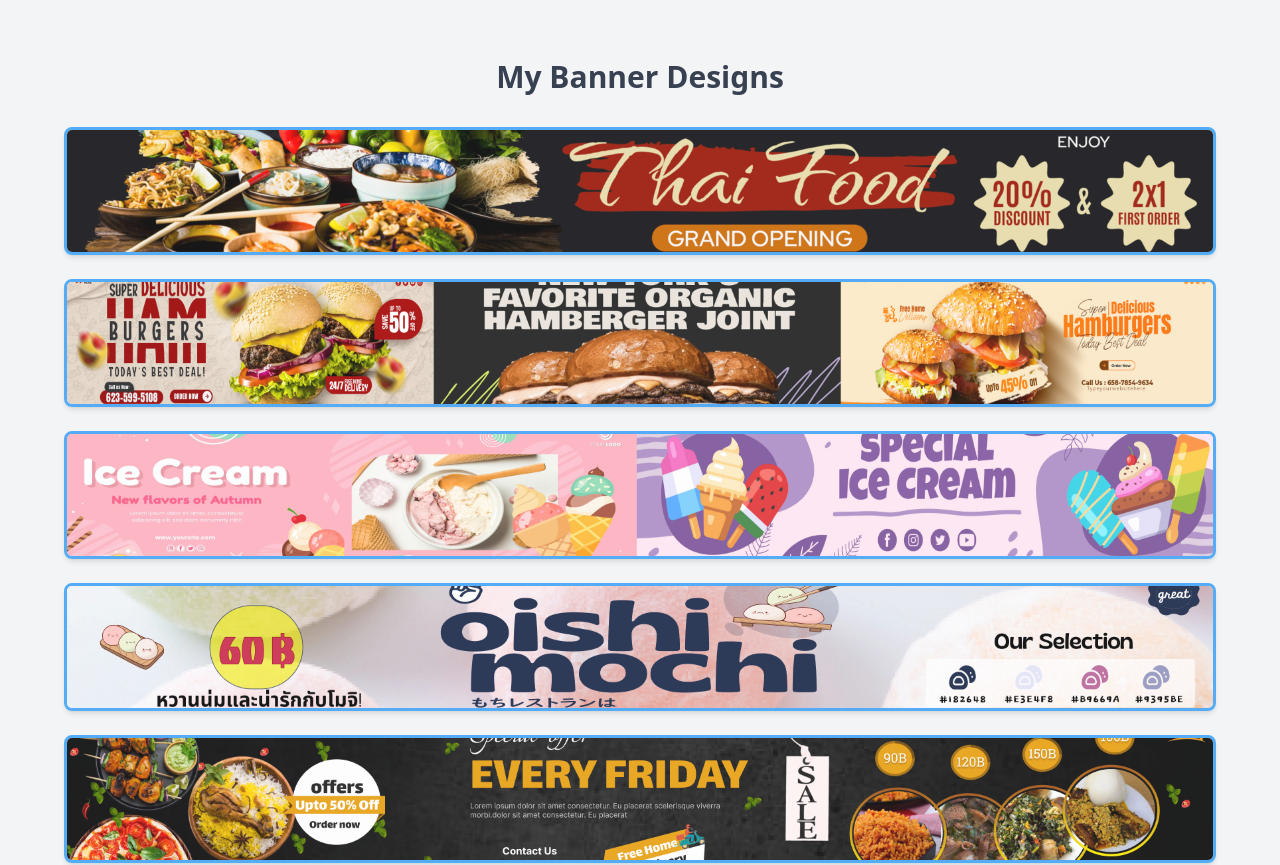
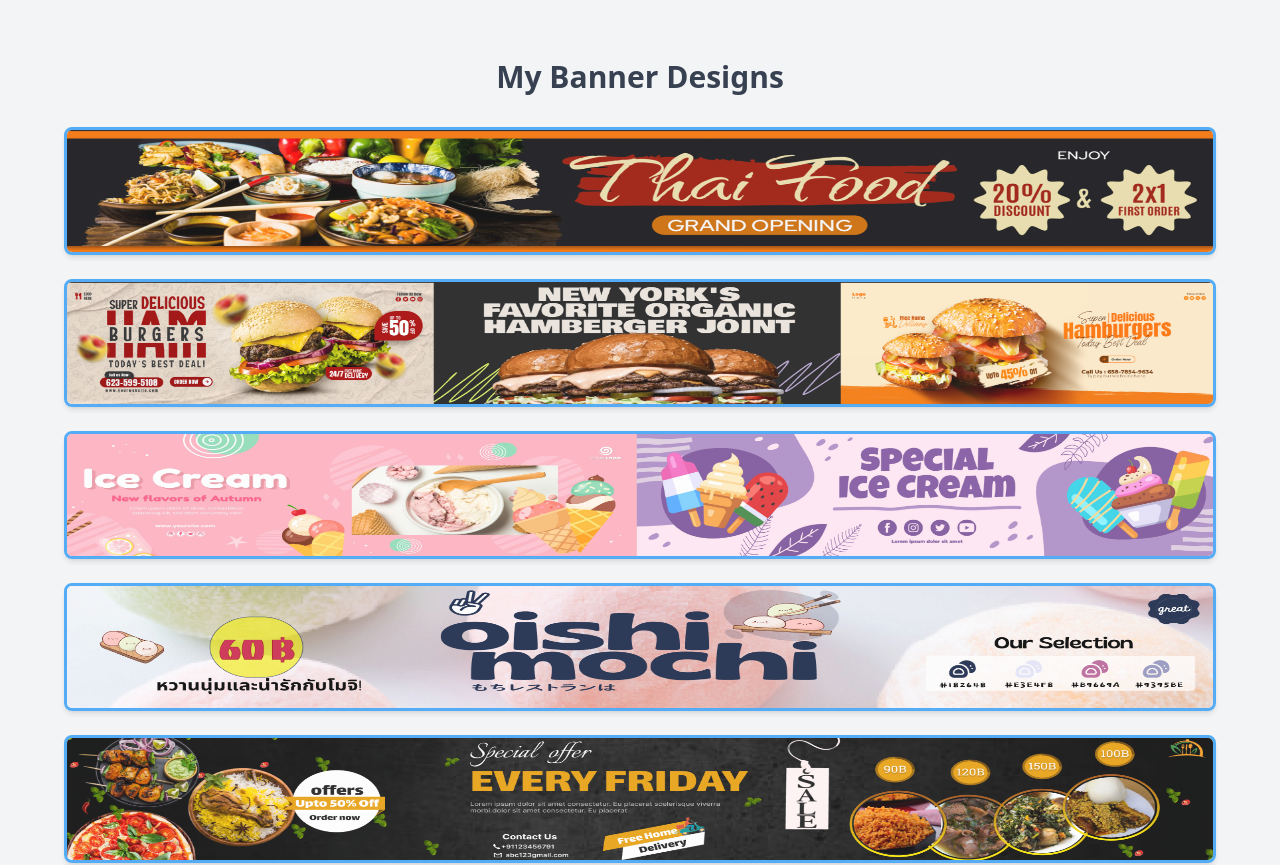
Before and after one commit to MadMax8930/str_foo_i18n, a Next.js app: page / in a window 1280 px wide. Shown: the part 1340-2205 px from the top of the page. Built offline with nearby package versions, Linux system fonts and the light colour scheme.

Commit message:
v1.21 done

```diff
--- a/src/components/Gallery.tsx
+++ b/src/components/Gallery.tsx
@@ -13,9 +13,8 @@ const Gallery = () => {
             <Image
               src={banner}
               alt={`Banner ${index + 1}`}
-              layout="fill"
-              objectFit="cover"
-              className="rounded-lg shadow-md border-[3px] border-primary"
+              fill
+              className="rounded-lg shadow-md border-[3px] border-[#42A5F5]"
             />
           </div>
         ))}
```
